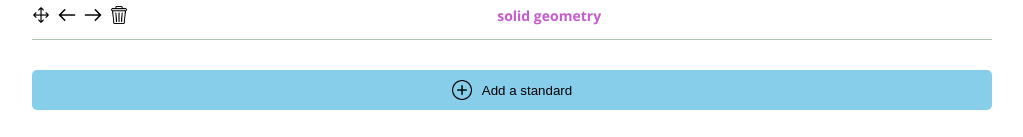
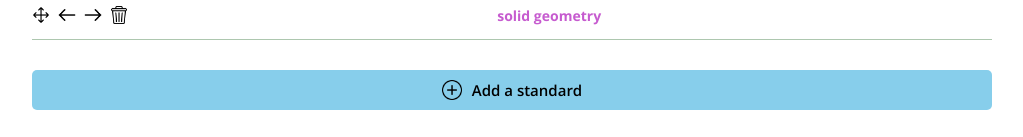
Before and after one commit to DY-2001/Curriculum-Authoring-Tool, a React (Create React App) app: page / in a window 1280 px wide. Shown: the part 742-879 px from the top of the page, without its empty margins (118-1141 px from the left). Before the commit the page ends 852 px from the top, so only its background shows below. Built offline with nearby package versions, Linux system fonts and the light colour scheme.

Commit message:
make add standard button beautiful

```diff
--- a/src/components/home/Home.module.css
+++ b/src/components/home/Home.module.css
@@ -17,7 +17,12 @@
     justify-content: center;
     gap: 10px;
     border-radius: 5px;
-    margin-top: 30px;
+    margin: 30px 0 30px 0;
     border: none;
     background-color: skyblue;
+    font-family: "Open Sans", sans-serif;
+    font-optical-sizing: auto;
+    font-weight: 600;
+    font-style: normal;
+    font-size: 15px;
 }
```
